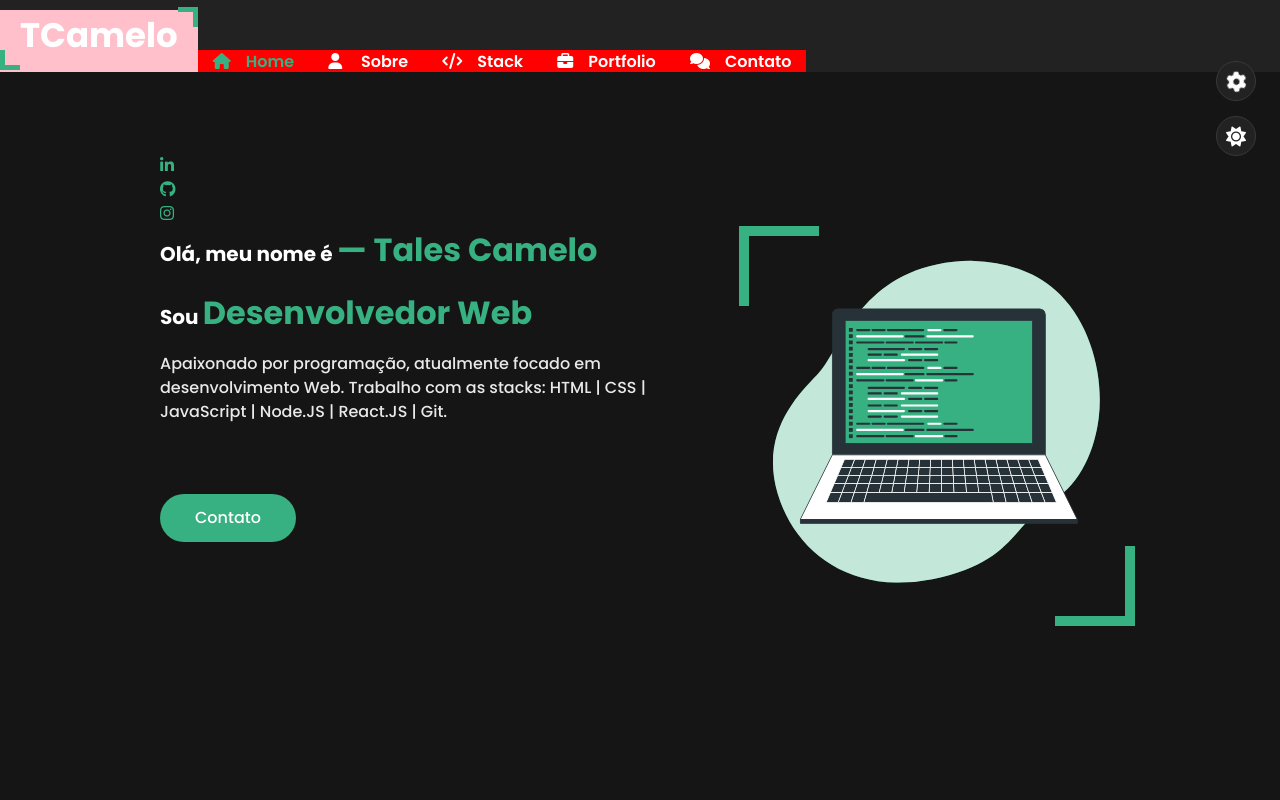
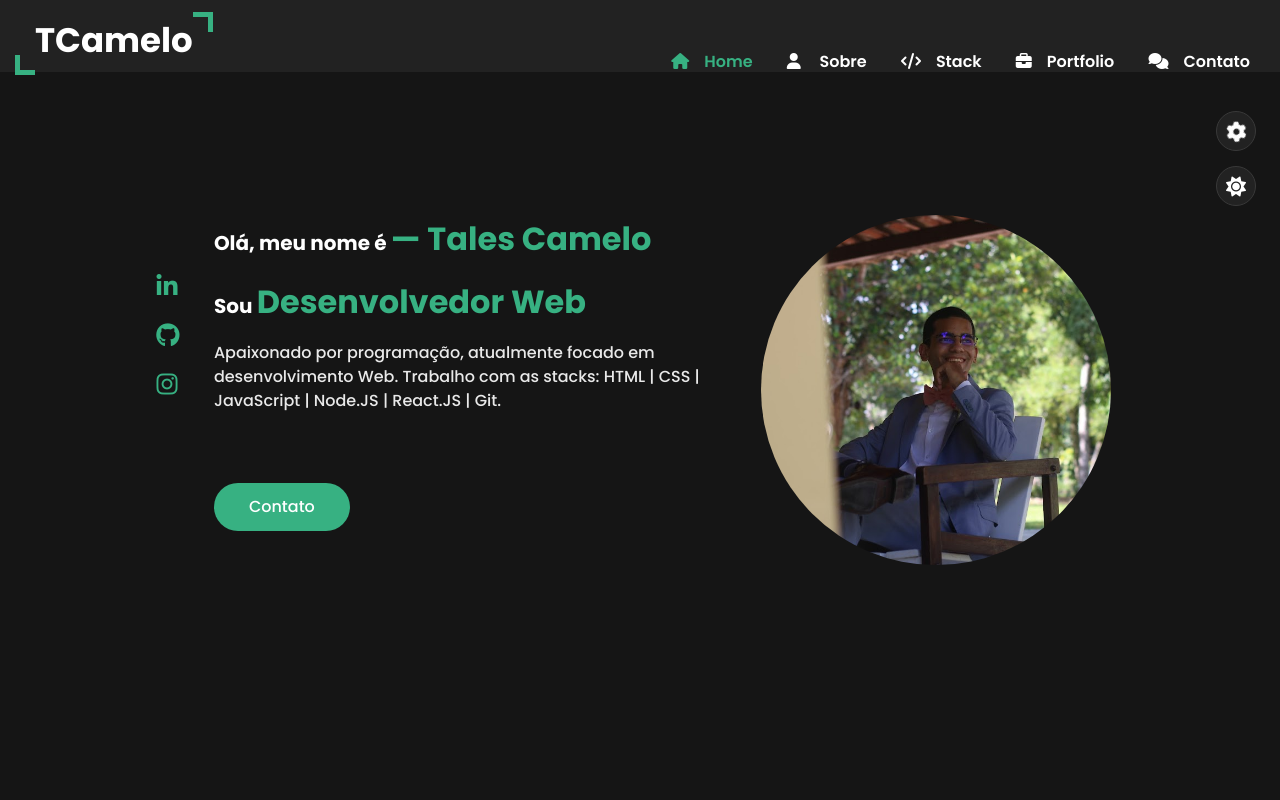
Before and after one commit to TalesCamelo/Portfolio-Tales, a plain HTML site: page index.html in a window 1280 px wide. Shown: the top 800 px of the page. Drawn offline with Linux system fonts and the light colour scheme; a web font is replaced by a local one.

Commit message:
Feat: Design finalizado

```diff
--- a/css/style-switcher.css
+++ b/css/style-switcher.css
@@ -1,7 +1,7 @@
 .style-switcher {
     position: fixed;
     right: 0;
-    top: 60px;
+    top: 110px;
     padding: 15px;
     width: 200px;
     border: 1px solid var(--bg-black-50);
@@ -84,3 +84,19 @@
   .style-switcher .color-5 {
     background: #f021b2;
   }
+
+@media (max-width: 852px) {
+  .style-switcher {
+    position: fixed;
+    right: 0;
+    top: 20px;
+    padding: 15px;
+    width: 200px;
+    border: 1px solid var(--bg-black-50);
+    background: var(--bg-black-100);
+    z-index: 101;
+    border-radius: 5px;
+    transition: all 0.3s ease;
+    transform: translateX(100%);
+  }
+}
--- a/css/style.css
+++ b/css/style.css
@@ -307,9 +307,26 @@ ul {
   font-size: 20px;
 } */
 
+.initial-page {
+  display: flex;
+}
+
+.social {
+  margin-right: 4%;
+}
+
+.social .social-list {
+  /* display: flex; */
+  gap: 15px;
+  margin-top: 60px;
+  /* font-size: 20px; */
+}
+
 .social .social-list a i {
   color: var(--skin-color);
   transition: all 0.3s ease;
+  scale: 1.5;
+  margin-bottom: 30px;
 }
 
 .social .social-list a:hover i {
@@ -330,8 +347,9 @@ ul {
 .header .logo {
     top: 50px;
     font-size: 30px;
-    margin-top: 10px;
-    background-color: pink;
+    margin-top: 15px;
+    margin-left: 15px;
+    /* background-color: pink; */
 }
 
 .header .logo a {
@@ -384,7 +402,9 @@ color: var(--skin-color);
 margin-top: 50px;
 /* align-items: center; */
 /* justify-content: center; */
-background-color: red;
+/* background-color: red; */
+margin-left: auto;
+margin-right: 15px;
 }
 
 .header .nav a {
@@ -408,6 +428,8 @@ font-size: 20px;
 }
 
 /* home */
+
+
 
 .home {
   min-height: 100vh;
@@ -450,7 +472,22 @@ h3.my-profession {
   color: var(--text-black-700);
 }
 
-.home .home-img {
+.photo {
+  display: inline-block;
+    position: relative;
+    width: 350px;
+    height: 350px;
+    overflow: hidden;
+    border-radius: 50%;
+}
+
+.photo img {
+  width: auto;
+  height: 100%;
+  margin-left: -60px;
+}
+
+/* .home .home-img {
   flex: 0 0 40%;
   max-width: 40%;
   display: flex;
@@ -485,7 +522,7 @@ h3.my-profession {
   margin: auto;
   height: 400px;
   fill: var(--skin-color);
-}
+} */
 
 /* About */
 
@@ -810,6 +847,7 @@ h3.my-profession {
   .section.open {
     left: 270px;
   }
+
 }
 
 @media (max-width: 991px) {
@@ -826,9 +864,13 @@ h3.my-profession {
   .home .home-img {
     display: none;
   }
+
+  .photo {
+    display: none;
+  }
 }
 
-@media (max-width: 767px) {
+@media (max-width: 852px) {
   .contact .contact-form .col-6,
   .contact .contact-info {
     flex: 0 0 100%;
@@ -864,4 +906,14 @@ h3.my-profession {
   h3.my-profession span.e-sou {
     display: none;
   }
+
+  .initial-page {
+    display: block;
+  }
+
+  .social-list li {
+    display: inline-block;
+    margin-left: 21.5%;
+  }
+
 }
--- a/index.html
+++ b/index.html
@@ -74,7 +74,7 @@
     </div>
       <!-- ===== Home Section Start ===== -->
       <section class="home active section" id="home">
-        <div class="container">
+        <div class="container initial-page">
             <div class="social">
                 <ul class="social-list">
                   <li>
@@ -113,7 +113,13 @@
               <a href="#contact" data-section-index="1"
                 class="btn hire-me">Contato</a>
             </div>
-            <div class="home-img padd-15">
+            <div class="photo">
+              <img
+                src="images/IMG_22831.jpg"
+                alt="My profile photo"
+              >
+            </div>
+            <!-- <div class="home-img padd-15">
               <svg viewBox="0 0 500 500">
                 <g>
                   <path
@@ -858,7 +864,7 @@
                     style="fill: #263238"></rect>
                 </g>
               </svg>
-            </div>
+            </div> -->
           </div>
         </div>
       </section>
```
Also changed, not shown: images/IMG_22831.jpg (renamed from images/IMG_22831.JPG).
